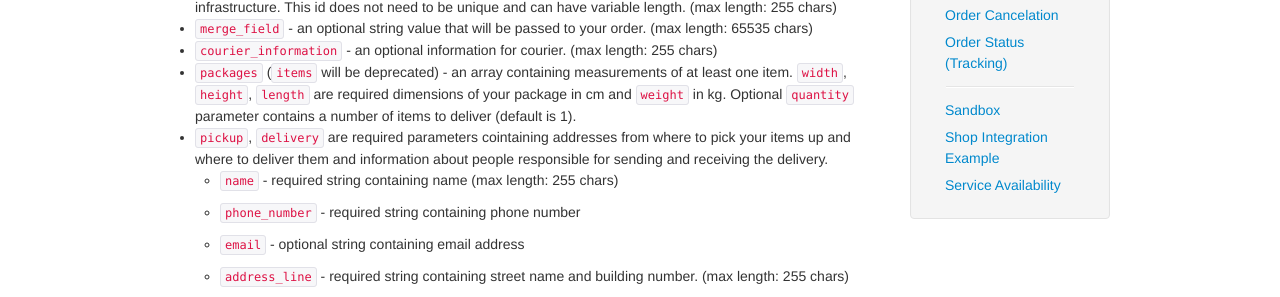
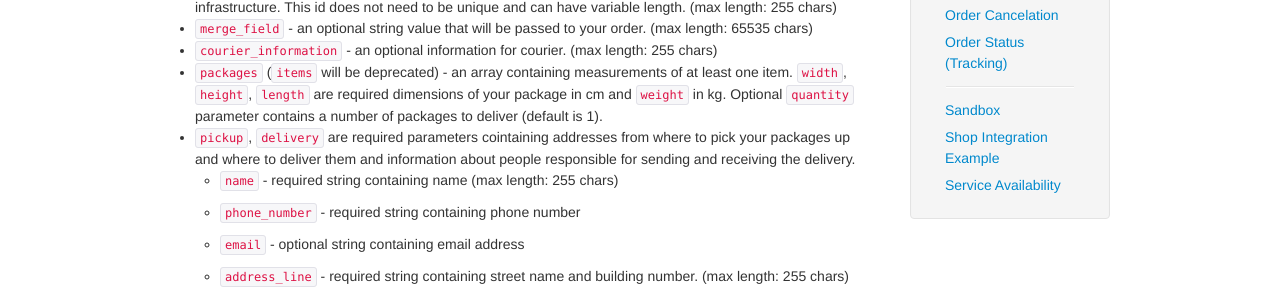
Before and after one commit to Goundar/tiramizoo.github.com, a Jekyll site: the page built from orders.md, in a window 1280 px wide and 900 px high, scrolled down 1072 px. Shown: the part 152-449 px from the top of the window. Built offline with Jekyll 4.4.1, drawn with Linux system fonts in a browser that asks for light colours; some of the changed text lies outside the part shown.

Commit message:
replaced items to packages
replaced items to packages

```diff
--- a/orders.md
+++ b/orders.md
@@ -65,9 +65,9 @@ POST /orders?api_token=API_TOKEN
 * `packages` (`items` will be deprecated) - an array containing measurements of at least one item.
   `width`, `height`, `length` are required dimensions of your package
   in cm and `weight` in kg. Optional `quantity` parameter contains a
-  number of items to deliver (default is 1).
+  number of packages to deliver (default is 1).
 * `pickup`, `delivery` are required parameters cointaining addresses
-   from where to pick your items up and where to deliver them and information
+   from where to pick your packages up and where to deliver them and information
    about people responsible for sending and receiving the delivery.
   * `name` - required string containing name (max length: 255 chars)
   * `phone_number` - required string containing phone number
@@ -139,7 +139,7 @@ Example response:
     "external_id": "44444444422222222",
     "merge_field": null,
     "web_hook_url": "http://api.myshop.com/deliveries/update_state",
-    "items_price": null,
+    "packages_price": null,
     "tracking_url": "https://api-sandbox.tiramizoo.com/orders/0FAABYLJUZIWW/tracking_status",
     "tracking_code": "0FAAB-YLJU-ZIWW",
     "cancellable": true,
@@ -218,7 +218,7 @@ Example response:
   "external_id": "11-22-33-44-55",
   "merge_field": null,
   "web_hook_url": "http://api.myshop.com/deliveries/update_state",
-  "items_price": 0,
+  "packages_price": 0,
   "tracking_url": "https://tiramizoo.com/orders/BN1HMDCTYGE11/tracking_status",
   "tracking_code": "BN1HM-DCTY-GE11",
   "cancellable": false,
```
